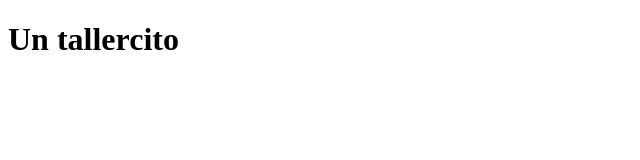
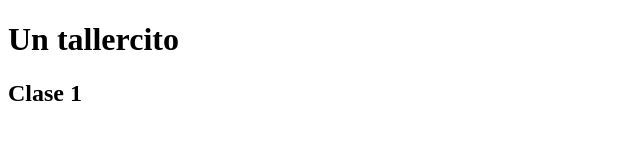
Before and after one commit to pgenoves/gitaza, a plain HTML site: page index.html in a window 1280 px wide. Shown: the whole page, without its empty margins (0-640 px from the left). Drawn offline with Linux system fonts and the light colour scheme.

Commit message:
Primeros cambios

```diff
--- a/index.html
+++ b/index.html
@@ -6,6 +6,7 @@
 <body>
 
 <h1>Un tallercito</h1>
+<h2>Clase 1</h2>
 
 
 </body>
```
